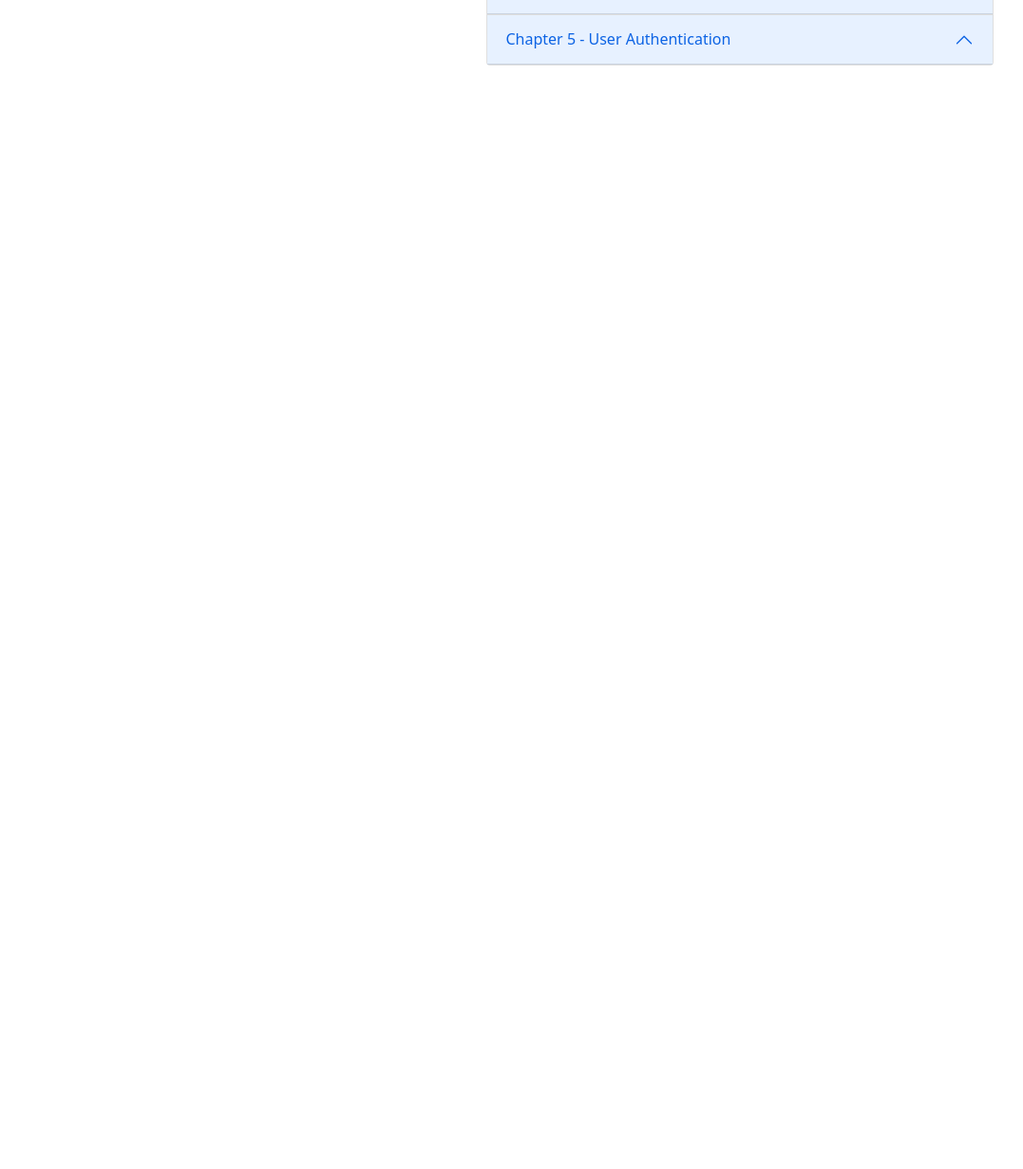
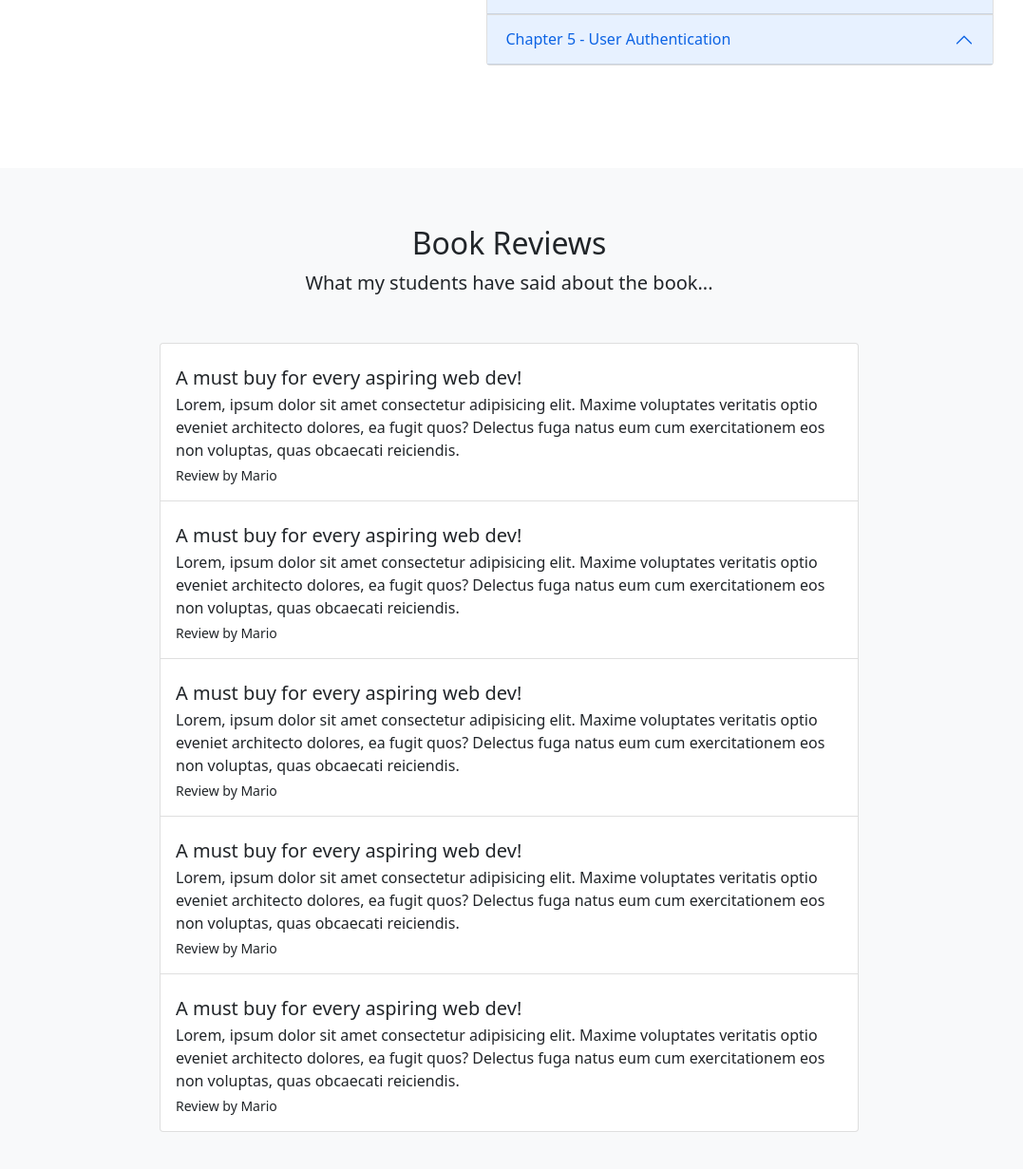
Before and after one commit to gabney/M02-Bootstrap-Tut, a plain HTML site: page index.html in a window 1280 px wide. Shown: the part 2251-3482 px from the top of the page at 95% size, without its empty margins (104-1181 px from the left). Before the commit the page ends 2428 px from the top, so only its background shows below. Drawn offline with nearby package versions, Linux system fonts and the light colour scheme.

Commit message:
Update index.html

```diff
--- a/index.html
+++ b/index.html
@@ -240,7 +240,6 @@
               </div>
             </div>
           </div>
-
          </div>
         </div>
       </div>
@@ -248,7 +247,97 @@
   </section>
 
   <!-- reviews list -->
+  <section id="reviews" class="bg-light">
+    <div class="container-lg">
+      <div class="text-center">
+        <h2><i class="bi bi-stars"></i>Book Reviews</h2>
+        <p class="lead">What my students have said about the book...</p>
+      </div>
 
+      <div class="row justify-content-center my-5">
+        <div class="col-lg-8">
+          <div class="list-group">
+            <div class="list-group-item py-3">
+              <div class="pb-2">
+                <i class="bi bi-star-fill"></i>
+                <i class="bi bi-star-fill"></i>
+                <i class="bi bi-star-fill"></i>
+                <i class="bi bi-star-fill"></i>
+                <i class="bi bi-star-fill"></i>
+              </div>
+              <h5 class="mb-1">A must buy for every aspiring web dev!</h5>
+              <p class="mb-1">Lorem, ipsum dolor sit amet consectetur adipisicing elit. Maxime voluptates
+                veritatis optio eveniet architecto dolores, ea fugit quos? Delectus fuga natus eum cum exercitationem
+                eos non voluptas, quas obcaecati reiciendis.</p>
+              <small>Review by Mario</small>
+            </div>
+
+            <div class="list-group-item py-3">
+              <div class="pb-2">
+                <i class="bi bi-star-fill"></i>
+                <i class="bi bi-star-fill"></i>
+                <i class="bi bi-star-fill"></i>
+                <i class="bi bi-star-fill"></i>
+                <i class="bi bi-star-fill"></i>
+              </div>
+              <h5 class="mb-1">A must buy for every aspiring web dev!</h5>
+              <p class="mb-1">Lorem, ipsum dolor sit amet consectetur adipisicing elit. Maxime voluptates
+                veritatis optio eveniet architecto dolores, ea fugit quos? Delectus fuga natus eum cum exercitationem
+                eos non voluptas, quas obcaecati reiciendis.</p>
+              <small>Review by Mario</small>
+            </div>
+
+            <div class="list-group-item py-3">
+              <div class="pb-2">
+                <i class="bi bi-star-fill"></i>
+                <i class="bi bi-star-fill"></i>
+                <i class="bi bi-star-fill"></i>
+                <i class="bi bi-star-fill"></i>
+                <i class="bi bi-star-fill"></i>
+              </div>
+              <h5 class="mb-1">A must buy for every aspiring web dev!</h5>
+              <p class="mb-1">Lorem, ipsum dolor sit amet consectetur adipisicing elit. Maxime voluptates
+                veritatis optio eveniet architecto dolores, ea fugit quos? Delectus fuga natus eum cum exercitationem
+                eos non voluptas, quas obcaecati reiciendis.</p>
+              <small>Review by Mario</small>
+            </div>
+
+            <div class="list-group-item py-3">
+              <div class="pb-2">
+                <i class="bi bi-star-fill"></i>
+                <i class="bi bi-star-fill"></i>
+                <i class="bi bi-star-fill"></i>
+                <i class="bi bi-star-fill"></i>
+                <i class="bi bi-star-fill"></i>
+              </div>
+              <h5 class="mb-1">A must buy for every aspiring web dev!</h5>
+              <p class="mb-1">Lorem, ipsum dolor sit amet consectetur adipisicing elit. Maxime voluptates
+                veritatis optio eveniet architecto dolores, ea fugit quos? Delectus fuga natus eum cum exercitationem
+                eos non voluptas, quas obcaecati reiciendis.</p>
+              <small>Review by Mario</small>
+            </div>
+
+            <div class="list-group-item py-3">
+              <div class="pb-2">
+                <i class="bi bi-star-fill"></i>
+                <i class="bi bi-star-fill"></i>
+                <i class="bi bi-star-fill"></i>
+                <i class="bi bi-star-fill"></i>
+                <i class="bi bi-star-half"></i>
+              </div>
+
+              <h5 class="mb-1">A must buy for every aspiring web dev!</h5>
+              <p class="mb-1">Lorem, ipsum dolor sit amet consectetur adipisicing elit. Maxime voluptates
+                veritatis optio eveniet architecto dolores, ea fugit quos? Delectus fuga natus eum cum exercitationem
+                eos non voluptas, quas obcaecati reiciendis.</p>
+              <small>Review by Mario</small>
+            </div>
+
+          </div>
+        </div>
+      </div>
+    </div>
+  </section>
 
   <!-- contact form -->
 
```
